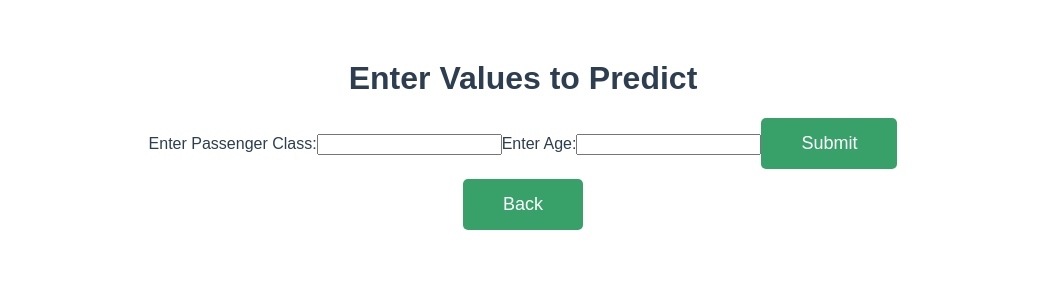
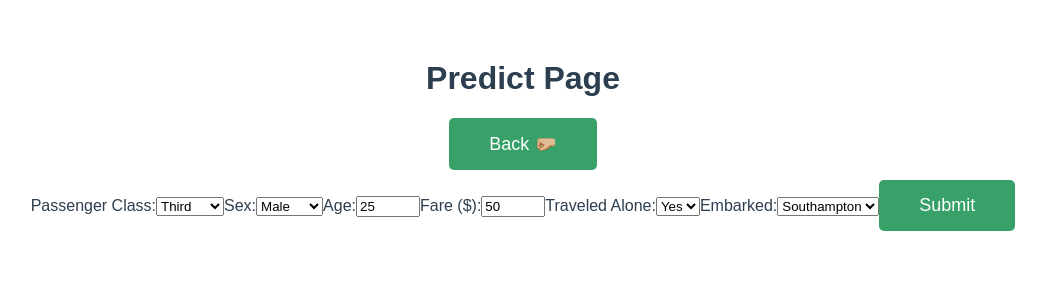
Before and after one commit to nemish493/SWE_Titanic_survial_model, a Vue app in the folder vue-frontend/: page /predict in a window 1280 px wide. Shown: the top 300 px of the page, without its empty margins (117-1163 px from the left). Built offline with nearby package versions, Linux system fonts and the light colour scheme.

Commit message:
Parameter entries added to prediction page

```diff
--- a/vue-frontend/src/components/PredictPage.vue
+++ b/vue-frontend/src/components/PredictPage.vue
@@ -1,19 +1,44 @@
 <template>
   <div>
-      <h1>Enter Values to Predict</h1>
+    <h1>Predict Page</h1>
+    <router-link to="/"><button class="cta-button">Back 🤛🏼</button></router-link>
 
+    <!-- Combined form for the survival calculator input -->
+    <form @submit.prevent="submitForm">
+      <label for="pclass">Passenger Class:</label>
+      <select id="pclass" v-model="pclass">
+        <option>First</option>
+        <option>Second</option>
+        <option>Third</option>
+      </select>
 
-      <!-- Combined form for both string and integer input -->
-      <form @submit.prevent="submitForm">
-        <label for="stringInput">Enter Passenger Class:</label>
-        <input type="text" id="stringInput" v-model="stringInput">
+      <label for="sex">Sex:</label>
+      <select id="sex" v-model="sex">
+        <option>Male</option>
+        <option>Female</option>
+      </select>
 
-        <label for="integerInput">Enter Age:</label>
-        <input type="number" id="integerInput" v-model.number="integerInput">
+      <label for="age">Age:</label>
+      <input type="number" id="age" v-model.number="age" min="0" max="100">
+
+      <label for="fare">Fare ($):</label>
+      <input type="number" id="fare" v-model.number="fare" min="0" max="500">
+
+      <label for="traveledAlone">Traveled Alone:</label>
+      <select id="traveledAlone" v-model="traveledAlone">
+        <option>Yes</option>
+        <option>No</option>
+      </select>
+
+      <label for="embarked">Embarked:</label>
+      <select id="embarked" v-model="embarked">
+        <option>Cherbourg</option>
+        <option>Queenstown</option>
+        <option>Southampton</option>
+      </select>
 
       <button type="submit" class="cta-button">Submit</button>
     </form>
-      <router-link to="/"><button class="cta-button">Back</button></router-link>
   </div>
 </template>
 
@@ -23,16 +48,24 @@
 export default {
   data() {
     return {
-        stringInput: '',
-        integerInput: null
+      pclass: 'Third',
+      sex: 'Male',
+      age: 25,
+      fare: 50,
+      traveledAlone: 'Yes',
+      embarked: 'Southampton'
     };
   },
   methods: {
     async submitForm() {
       try {
         const response = await axios.post('http://127.0.0.1:8000/submit-form', {
-            string_input: this.stringInput,
-            integer_input: this.integerInput
+          pclass: this.pclass,
+          sex: this.sex,
+          age: this.age,
+          fare: this.fare,
+          traveledAlone: this.traveledAlone,
+          embarked: this.embarked
         });
         console.log(response.data);
       } catch (error) {
```
Lines whose indentation alone changed are shown as unchanged.
